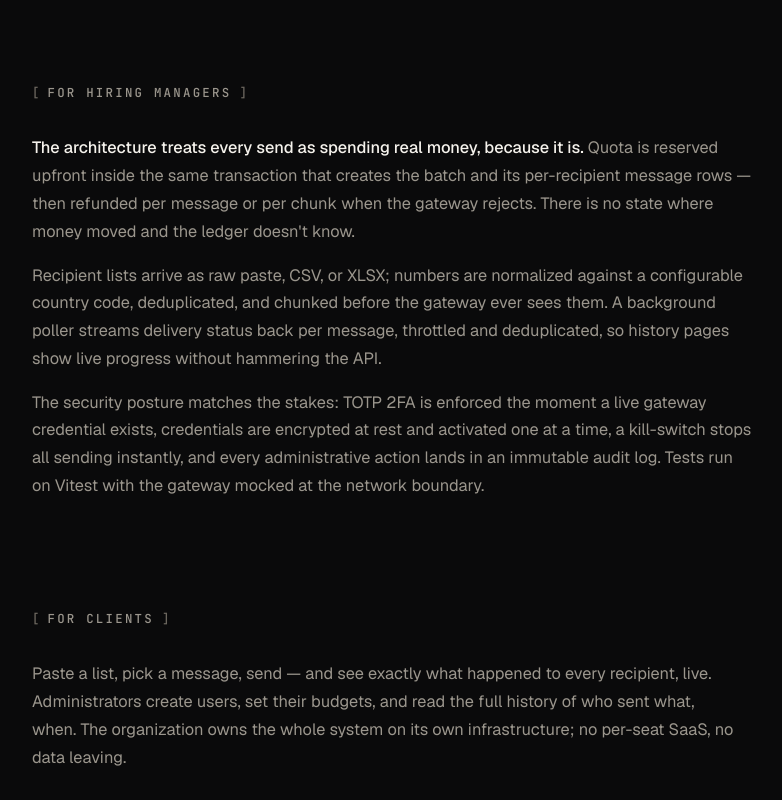
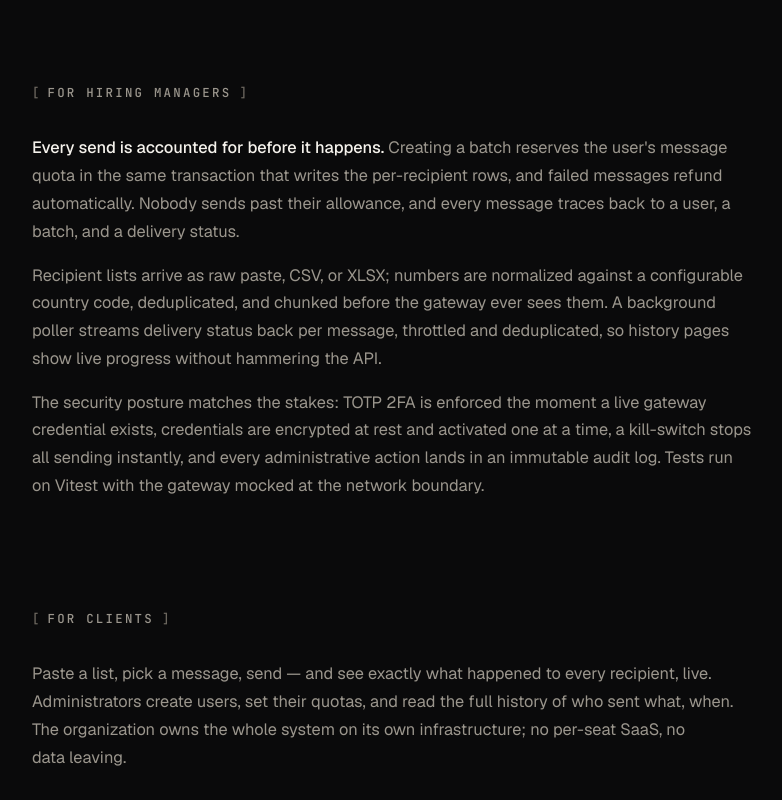
Before and after one commit to AbduMurad/mysite, a Next.js app: page /work/isend in a window 1280 px wide. Shown: the part 1380-2180 px from the top of the page, without its empty margins (248-1030 px from the left). Built offline with nearby package versions, Linux system fonts and the light colour scheme.

Commit message:
iSend case: quotas are message allowances, not money

```diff
--- a/app/work/isend/page.tsx
+++ b/app/work/isend/page.tsx
@@ -87,7 +87,7 @@ export default function Page() {
               <text className="dlabel" x={730} y={140} textAnchor="middle">iSend gateway</text>
               <text className="dfaint" x={730} y={162} textAnchor="middle">isend.ly — third-party API</text>
               <text className="dfaint" x={95} y={260}>
-                The gateway knows messages. The platform knows users, budgets, history, and accountability.
+                The gateway knows messages. The platform knows users, quotas, history, and accountability.
               </text>
             </svg>
           </Reveal>
@@ -117,15 +117,12 @@ export default function Page() {
           <Reveal>
             <div className="prose" style={{ marginInline: "auto" }}>
               <p>
-                <strong>
-                  The architecture treats every send as spending real money,
-                  because it is.
-                </strong>{" "}
-                Quota is reserved upfront inside the same transaction that
-                creates the batch and its per-recipient message rows — then
-                refunded per message or per chunk when the gateway rejects.
-                There is no state where money moved and the ledger
-                doesn&apos;t know.
+                <strong>Every send is accounted for before it happens.</strong>{" "}
+                Creating a batch reserves the user&apos;s message quota in the
+                same transaction that writes the per-recipient rows, and failed
+                messages refund automatically. Nobody sends past their
+                allowance, and every message traces back to a user, a batch,
+                and a delivery status.
               </p>
               <p>
                 Recipient lists arrive as raw paste, CSV, or XLSX; numbers are
@@ -159,7 +156,7 @@ export default function Page() {
               <p>
                 Paste a list, pick a message, send — and see exactly what
                 happened to every recipient, live. Administrators create users,
-                set their budgets, and read the full history of who sent what,
+                set their quotas, and read the full history of who sent what,
                 when. The organization owns the whole system on its own
                 infrastructure; no per-seat SaaS, no data leaving.
               </p>
```
